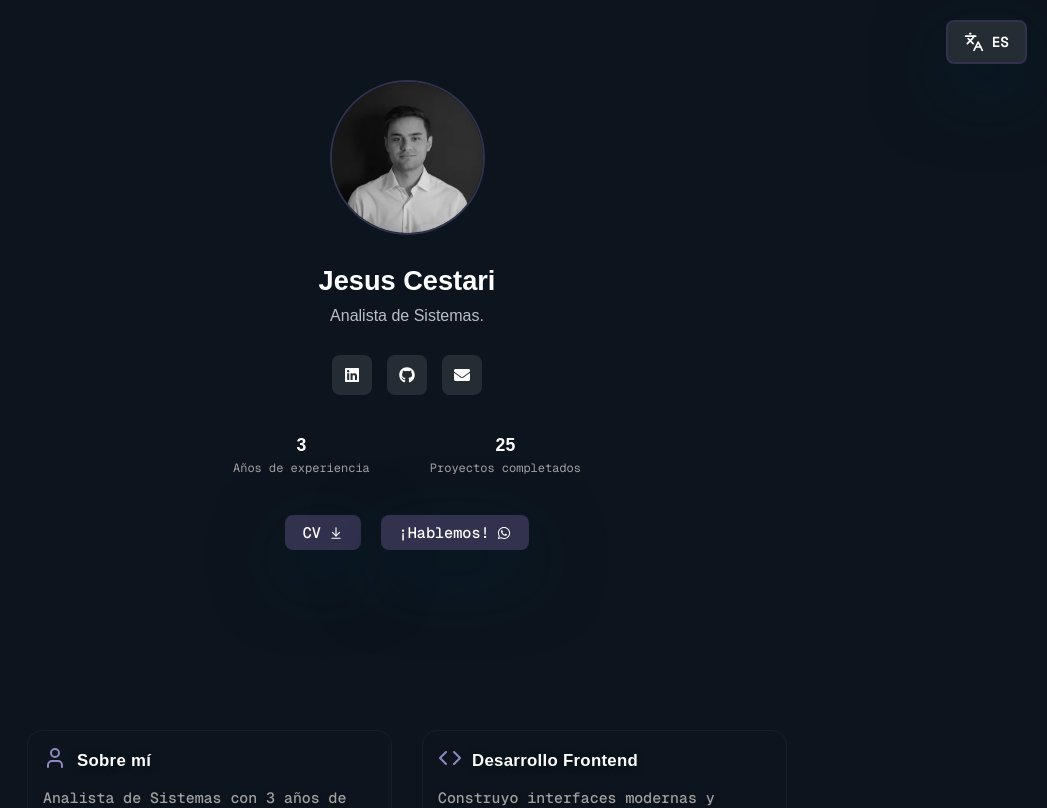
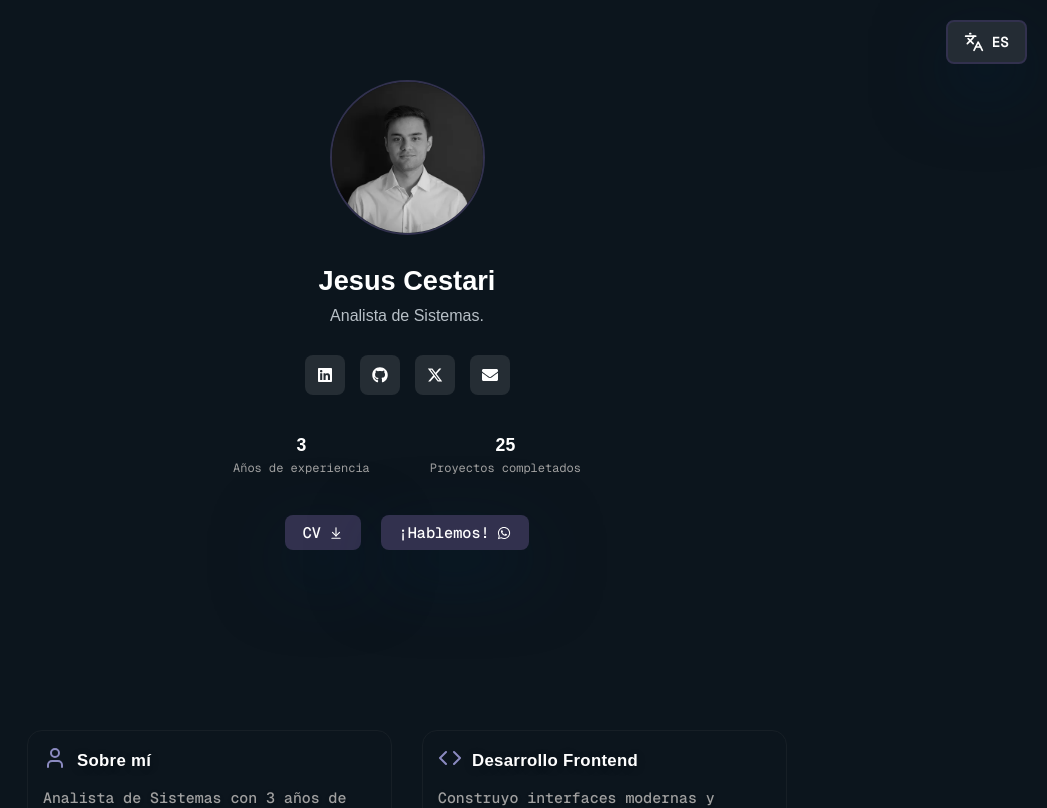
Before and after one commit to jesuscestari/jesuscestariweb, a React (Vite) app: page / in a window 1280 px wide. Shown: the top 808 px of the page, without its empty margins (233-1280 px from the left). Built offline with nearby package versions, Linux system fonts and the light colour scheme; a web font is replaced by a local one.

Commit message:
add red social X

```diff
--- a/src/components/Hero.jsx
+++ b/src/components/Hero.jsx
@@ -4,6 +4,7 @@
 import { FaGithub } from "react-icons/fa";
 import { FaLinkedin } from "react-icons/fa";
 import { FaEnvelope } from "react-icons/fa";
+import { FaXTwitter } from "react-icons/fa6";
 import { useLanguage } from '../contexts/LanguageContext'
 import { translations } from '../translations'
 
@@ -31,9 +32,13 @@
           <a href="https://github.com/jesuscestari" target="_blank" rel="noopener noreferrer">
            <FaGithub />
           </a>
+          <a href="https://x.com/variansol" target="_blank" rel="noopener noreferrer">
+            <FaXTwitter />
+          </a>
           <a href="mailto:jesuscestari@proton.me" target="_blank" rel="noopener noreferrer">
             <FaEnvelope />
           </a>
+
         </div>
 
         <div className="stats">
```
